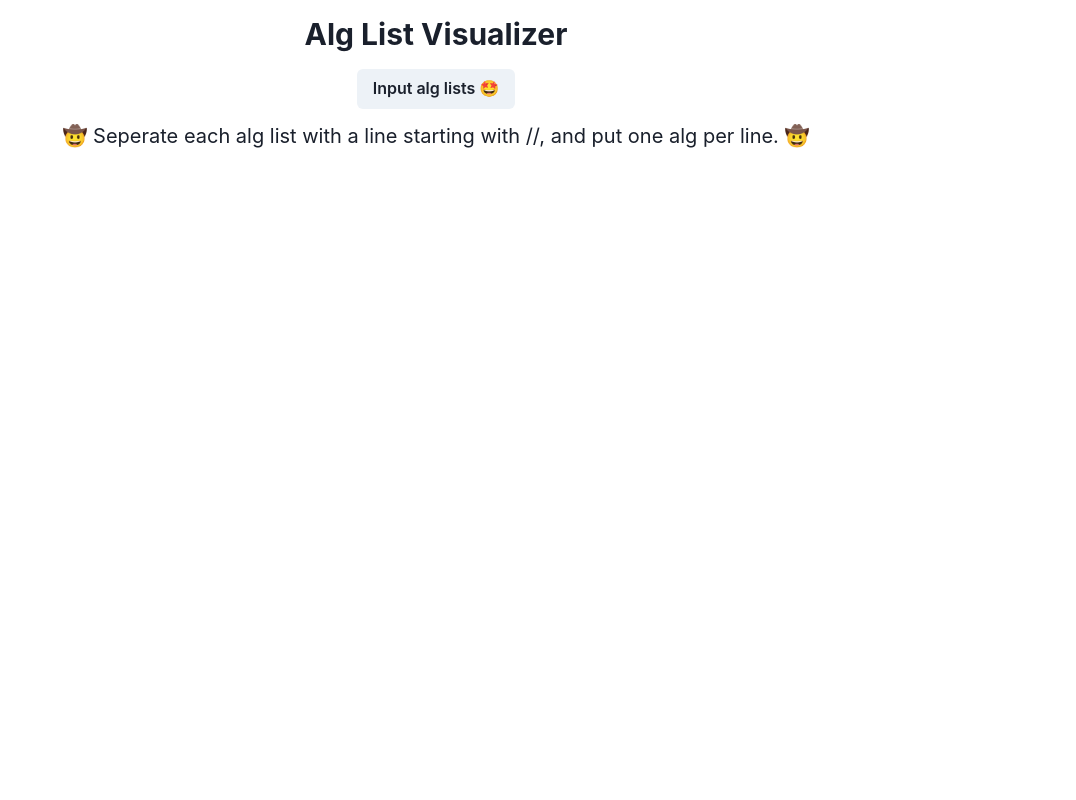
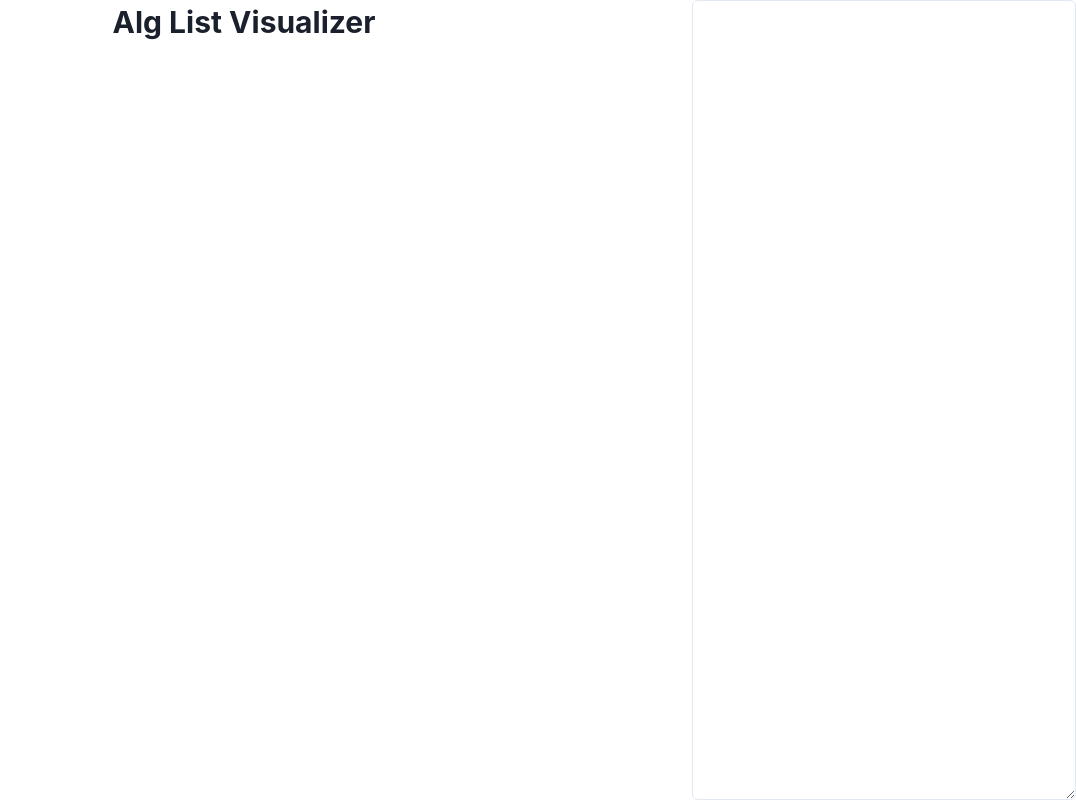
Before and after one commit to jonatso/alg_list_visualizer, a React (Create React App) app: page / in a window 1280 px wide. Shown: the whole page, without its empty margins (204-1280 px from the left). Built offline with nearby package versions, Linux system fonts and the light colour scheme.

Commit message:
new design

```diff
--- a/src/AlgCard.tsx
+++ b/src/AlgCard.tsx
@@ -14,13 +14,13 @@ export default function AlgCard({
             borderWidth="1px"
             borderRadius="lg"
             overflow="hidden"
-            p={3}
-            m={3}
+            p={1}
+            m={1.5}
             display="flex"
             flexDirection="column"
         >
             <AlgImage alg={alg} isZBLS={isZBLS} />
-            <Text m={3} fontSize="lg" fontWeight={"medium"}>
+            <Text m={2} mt={0} fontSize="md" fontWeight={"medium"}>
                 {alg}
             </Text>
         </Box>
--- a/src/App.tsx
+++ b/src/App.tsx
@@ -2,39 +2,45 @@ import {
     ChakraProvider,
     Box,
     Text,
-    Link,
     VStack,
-    Code,
     Grid,
     theme,
-    Flex,
+    Textarea,
 } from "@chakra-ui/react";
-import { useState } from "react";
+import { useEffect, useState } from "react";
 import AlgCard from "./AlgCard";
-import InputModal from "./InputModal";
+import parseInput from "./parseInput";
 
 export const App = () => {
-    const [algLists, setAlgLists] = useState<
-        { title: string; algs: string[]; isZBLS: boolean }[]
-    >([]);
+    // const [algLists, setAlgLists] = useState<
+    //     { title: string; algs: string[]; isZBLS: boolean }[]
+    // >([]);
+
+    let [inputValue, setInputValue] = useState(
+        () => localStorage.getItem("algListInput") || ""
+    );
+
+    let algLists = parseInput(inputValue);
+
+    useEffect(() => {
+        localStorage.setItem("algListInput", inputValue);
+    }, [inputValue]);
 
     return (
         <ChakraProvider theme={theme}>
-            <Box textAlign="center" fontSize="xl">
-                <Grid minH="100vh" p={3}>
-                    <VStack spacing={3}>
+            <Box textAlign="center" fontSize="xl" height={"100vh"}>
+                <Grid p={0} templateColumns="70% 30%" height={"100vh"}>
+                    <VStack spacing={3} height={"100vh"} overflow={"scroll"}>
                         <Text fontWeight={"bold"} fontSize={30}>
                             Alg List Visualizer
                         </Text>
-                        <InputModal setAlgLists={setAlgLists} />
-
                         {algLists.length > 0 ? (
                             algLists.map((algList) => (
                                 <Box>
                                     <Text fontWeight={"semibold"}>
                                         {algList.title}
                                     </Text>
-                                    <Grid templateColumns={"repeat(6, 1fr)"}>
+                                    <Grid templateColumns={"repeat(5, 1fr)"}>
                                         {algList.algs.map((alg) => (
                                             <AlgCard
                                                 alg={alg}
@@ -51,6 +57,11 @@ export const App = () => {
                             </Text>
                         )}
                     </VStack>
+                    <Textarea
+                        value={inputValue}
+                        onChange={(e) => setInputValue(e.target.value)}
+                        height="full"
+                    />
                 </Grid>
             </Box>
         </ChakraProvider>
--- a/src/InputModal.tsx
+++ /dev/null
@@ -1,72 +0,0 @@
-import {
-    Button,
-    Modal,
-    ModalBody,
-    ModalCloseButton,
-    ModalContent,
-    ModalFooter,
-    ModalHeader,
-    ModalOverlay,
-    Textarea,
-    useDisclosure,
-} from "@chakra-ui/react";
-import { Dispatch, SetStateAction, useState } from "react";
-import parseInput from "./parseInput";
-
-export default function InputModal({
-    setAlgLists,
-}: {
-    setAlgLists: Dispatch<
-        SetStateAction<{ title: string; algs: string[]; isZBLS: boolean }[]>
-    >;
-}) {
-    const { isOpen, onOpen, onClose } = useDisclosure();
-    let [value, setValue] = useState("");
-
-    let handleInputChange = (e: any) => {
-        let inputValue = e.target.value;
-        setValue(inputValue);
-    };
-
-    return (
-        <>
-            <Button onClick={onOpen}>Input alg lists 🤩</Button>
-
-            <Modal onClose={onClose} isOpen={isOpen} isCentered>
-                <ModalOverlay />
-                <ModalContent>
-                    <ModalHeader>🤯 Insert alg lists here 🤯</ModalHeader>
-                    <ModalCloseButton />
-                    <ModalBody>
-                        <Textarea
-                            value={value}
-                            onChange={handleInputChange}
-                            size="sm"
-                        />
-                    </ModalBody>
-                    <ModalFooter>
-                        <Button
-                            colorScheme="green"
-                            onClick={() => {
-                                setAlgLists(parseInput(value));
-                                setValue("");
-                                onClose();
-                            }}
-                            mr={3}
-                        >
-                            Save 😎
-                        </Button>
-                        <Button
-                            onClick={() => {
-                                setValue("");
-                                onClose();
-                            }}
-                        >
-                            Cancel 😔
-                        </Button>
-                    </ModalFooter>
-                </ModalContent>
-            </Modal>
-        </>
-    );
-}
```
